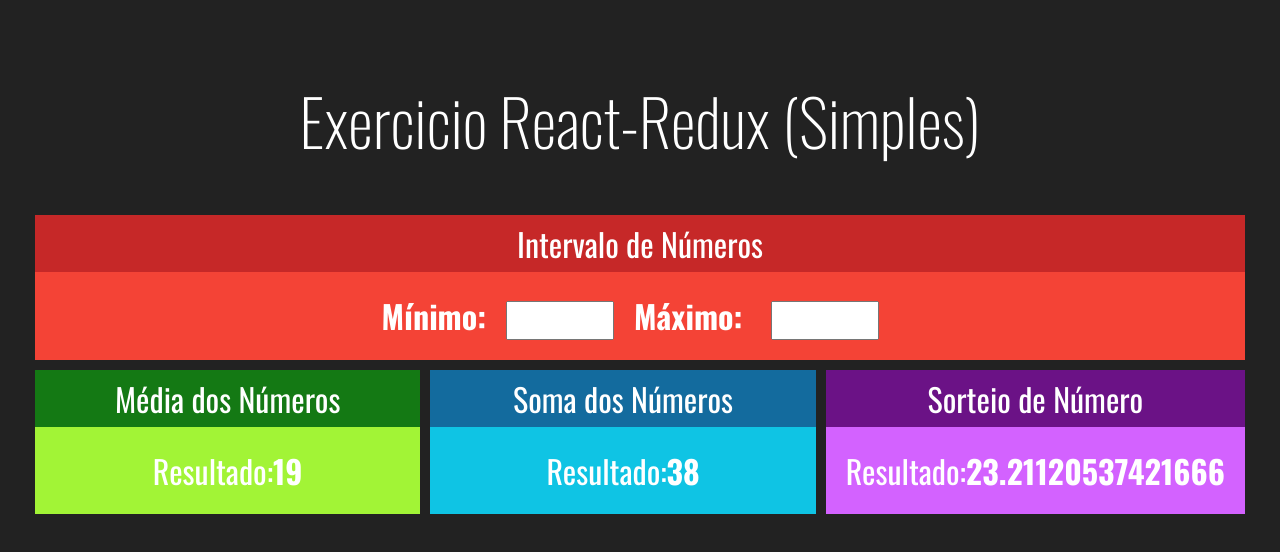
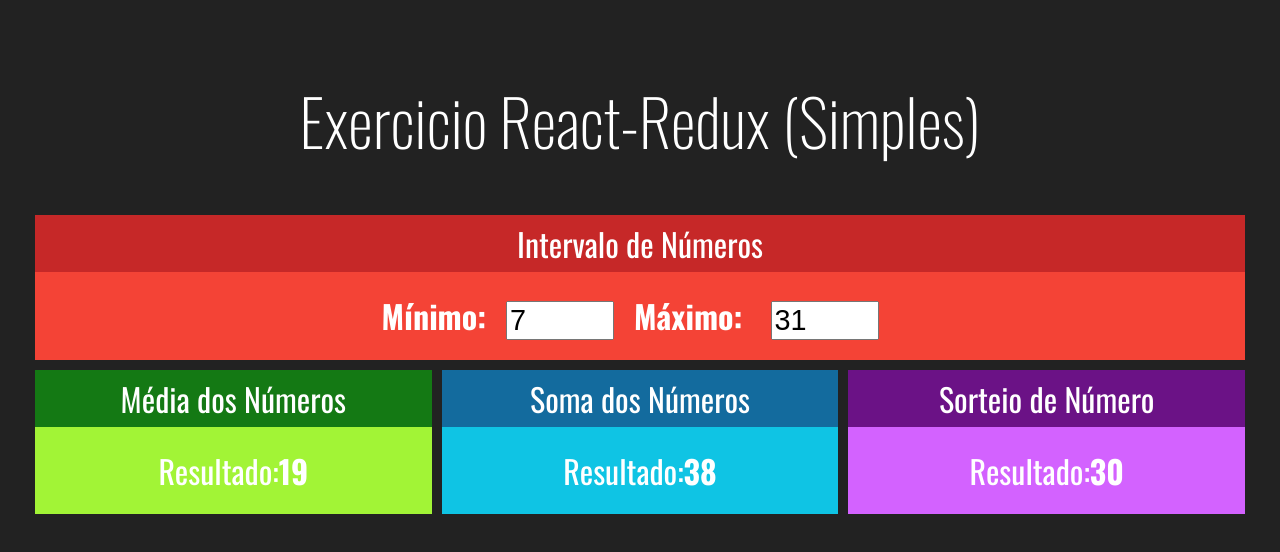
Before and after one commit to mauraodev/redux-simples, a React (Create React App) app: page / in a window 1280 px wide. Shown: the top 552 px of the page. Built offline with nearby package versions, Linux system fonts and the light colour scheme.

Commit message:
Action Reducer #1

```diff
--- a/src/components/Intervalo.jsx
+++ b/src/components/Intervalo.jsx
@@ -1,22 +1,45 @@
 import './Intervalo.css'
 import React from 'react'
+import { connect } from 'react-redux'
+import { alterarNumeroMinimo } from '../store/actions/numeros'
 import Card from './Card'
 
 const Intervalo = props => {
+    const { min, max } = props
+
     return (
         <Card title="Intervalo de Números" red>
             <div className="Intervalo">
                 <span>
                     <strong>Mínimo:</strong>
-                    <input type="number" />
+                    <input type="number" value={min} readOnly/>
                 </span>
                 <span>
                     <strong>Máximo: </strong>
-                    <input type="number" />
+                    <input type="number" value={max} readOnly/>
                 </span>
             </div>
         </Card>
     )
 }
 
-export default Intervalo
+const mapStateToProps = (state) => {
+    return {
+        min: state.numeros.min,
+        max: state.numeros.max
+    }
+}
+
+function mapActionCreatorsToProps(dispatch) {
+    return {
+        alterarMinimo(novoNumero) {
+            const action = alterarNumeroMinimo(novoNumero)
+            dispatch(action)
+        }
+    }
+}
+
+export default connect(
+    mapStateToProps,
+    mapActionCreatorsToProps
+)(Intervalo)
--- a/src/components/Sorteio.jsx
+++ b/src/components/Sorteio.jsx
@@ -4,7 +4,7 @@
 
 const Sorteio = props => {
     const { min, max } = props
-    const resultado = (Math.random() * max) - min
+    const resultado = parseInt(Math.random() * (max - min)) + min
 
     return (
         <Card title="Sorteio de Número" purple>
--- /dev/null
+++ b/src/store/actions/numeros.js
@@ -0,0 +1,7 @@
+// Action creator
+export function alterarNumeroMinimo(novoNumero) {
+    return  {
+        type: 'NUM_MIN_ALTERADO',
+        payload: novoNumero
+    }
+}
--- a/src/store/storeConfig.js
+++ b/src/store/storeConfig.js
@@ -2,14 +2,26 @@
 
 const reducers =  combineReducers({
     numeros: function (state, action) {
+        console.log('Reducer números...')
         console.log(state, ' ', action)
 
-        return {
-            min: 7,
-            max: 31
+        switch (action.type) {
+            case 'NUM_MIN_ALTERADO':
+                return {
+                    ...state,
+                    min: action.payload
+                }
+
+            default:
+                return {
+                    min: 7,
+                    max: 31
+                }
         }
+
     },
     nomes: function (state, action) {
+        console.log('Reducer nomes...')
         console.log(state, ' ', action)
 
         return [
```
